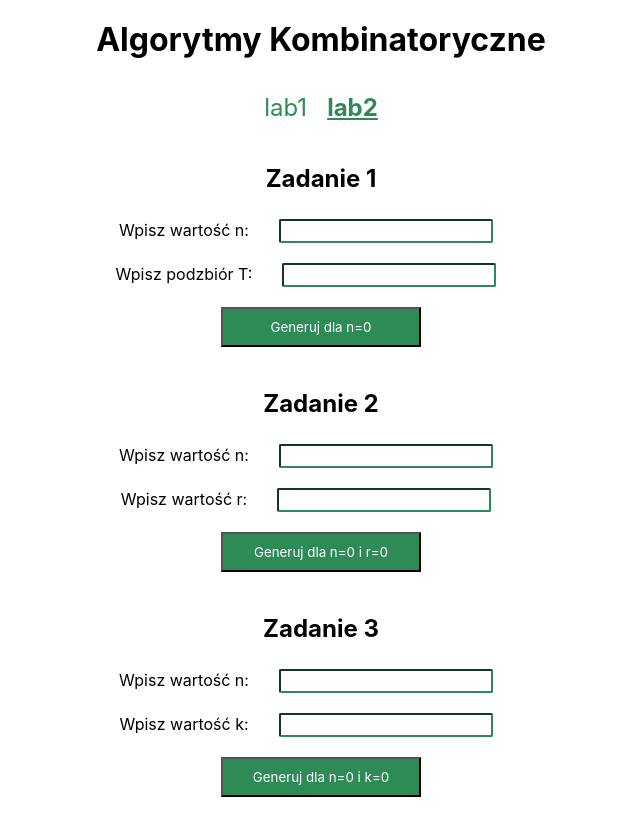
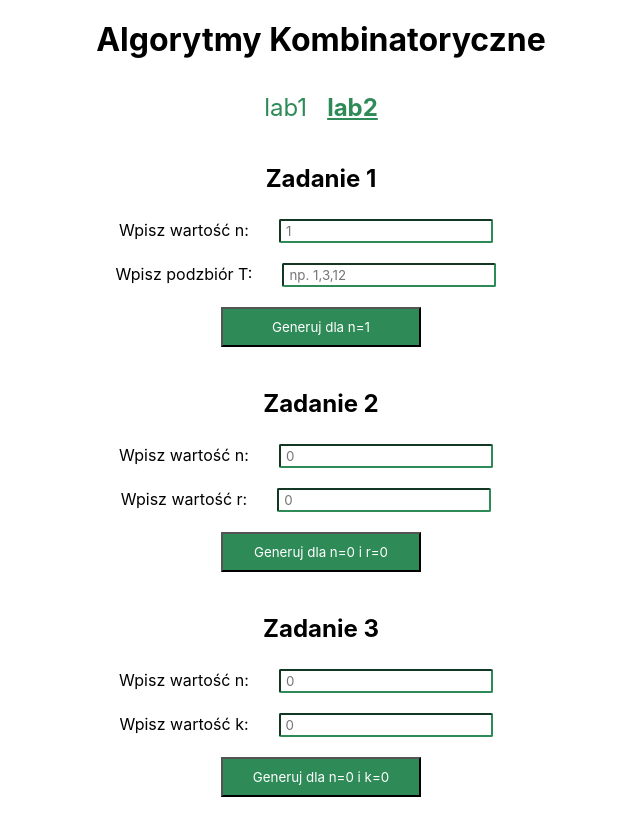
Before and after one commit to piotrwrzodak/UAM-ALK, a React (Create React App) app: page /#/lab2 in a window 1280 px wide. Shown: the whole page, without its empty margins (319-959 px from the left). Built offline with nearby package versions, Linux system fonts and the light colour scheme.

Commit message:
overal improvements

```diff
--- a/src/components/Lab2/algorithms/alg1.js
+++ b/src/components/Lab2/algorithms/alg1.js
@@ -1,9 +1,11 @@
-const alg1 = (n, t) => {
+const alg1 = (n, inputSubset) => {
   let array = [];
   let rank = 0;
 
-  if (t === 0) return 0;
+  let t = createArray(inputSubset);
+
   if (
+    inputSubset === '' ||
     t.length > n ||
     doesArrayHaveDuplicates(t) ||
     doesArrayContainWrongValues(t, n)
@@ -26,6 +28,16 @@ const alg1 = (n, t) => {
   }
 };
 
+const createArray = (subset) => {
+  let auxiliaryArray;
+  if (subset.includes(',')) {
+    auxiliaryArray = subset.split(',').map((value) => parseInt(value));
+  } else {
+    auxiliaryArray = [parseInt(subset)];
+  }
+  return auxiliaryArray;
+};
+
 const doesArrayHaveDuplicates = (array) => {
   return array.length !== new Set(array).size;
 };
--- a/src/components/Lab2/tasks/Task1.js
+++ b/src/components/Lab2/tasks/Task1.js
@@ -3,8 +3,8 @@ import React, { useState } from 'react';
 import alg1 from '../algorithms/alg1';
 
 const Task1 = () => {
-  const [n, setN] = useState(0);
-  const [t, setT] = useState(0);
+  const [n, setN] = useState(1);
+  const [t, setT] = useState('');
   const [output, setOutput] = useState(null);
 
   const submitHandler = (e) => {
@@ -23,6 +23,7 @@ const Task1 = () => {
             type="number"
             min="1"
             name="n"
+            placeholder={n}
             className="input"
             onChange={(e) => {
               setN(e.target.value);
@@ -32,9 +33,10 @@ const Task1 = () => {
         <p>
           Wpisz podzbiór T:
           <input
-            type="number"
-            name="n"
-            min="0"
+            type="text"
+            name="t"
+            placeholder="np. 1,3,12"
+            pattern="((([0-9]{1,},){1,})||[0-9]{1,})+"
             className="input"
             onChange={(e) => setT(e.target.value)}
           />
--- a/src/components/Lab2/tasks/Task2.js
+++ b/src/components/Lab2/tasks/Task2.js
@@ -2,7 +2,7 @@ import React, { useState } from 'react';
 
 import alg2 from '../algorithms/alg2';
 
-const Task1 = () => {
+const Task2 = () => {
   const [n, setN] = useState(0);
   const [r, setR] = useState(0);
   const [output, setOutput] = useState(null);
@@ -22,6 +22,7 @@ const Task1 = () => {
             type="number"
             min="1"
             name="n"
+            placeholder={n}
             className="input"
             onChange={(e) => {
               setN(e.target.value);
@@ -33,6 +34,7 @@ const Task1 = () => {
           <input
             type="number"
             name="r"
+            placeholder={r}
             min="0"
             max={2 ** n - 1}
             className="input"
@@ -67,4 +69,4 @@ const Task1 = () => {
   );
 };
 
-export default Task1;
+export default Task2;
--- a/src/components/Lab2/tasks/Task3.js
+++ b/src/components/Lab2/tasks/Task3.js
@@ -2,7 +2,7 @@ import React, { useState } from 'react';
 
 import alg3 from '../algorithms/alg3';
 
-const Task1 = () => {
+const Task3 = () => {
   const [n, setN] = useState(0);
   const [k, setK] = useState(0);
   const [output, setOutput] = useState(null);
@@ -22,6 +22,7 @@ const Task1 = () => {
             type="number"
             min="1"
             name="n"
+            placeholder={n}
             className="input"
             onChange={(e) => {
               setN(e.target.value);
@@ -34,6 +35,7 @@ const Task1 = () => {
             type="number"
             name="k"
             min="0"
+            placeholder={k}
             className="input"
             onChange={(e) => setK(e.target.value)}
           />
@@ -46,10 +48,6 @@ const Task1 = () => {
         <>
           <h3 className="output-size">Number of elements: {output.length}</h3>
           <ul className="output-list">
-            {/* empty array cant display its elements and its not worth to check 2^n times if it is this set */}
-            <li key="empty" className="output-list__item">
-              ∅
-            </li>
             {output.map((array, index) => (
               <li key={index} className="output-list__item">
                 {array
@@ -66,4 +64,4 @@ const Task1 = () => {
   );
 };
 
-export default Task1;
+export default Task3;
```
